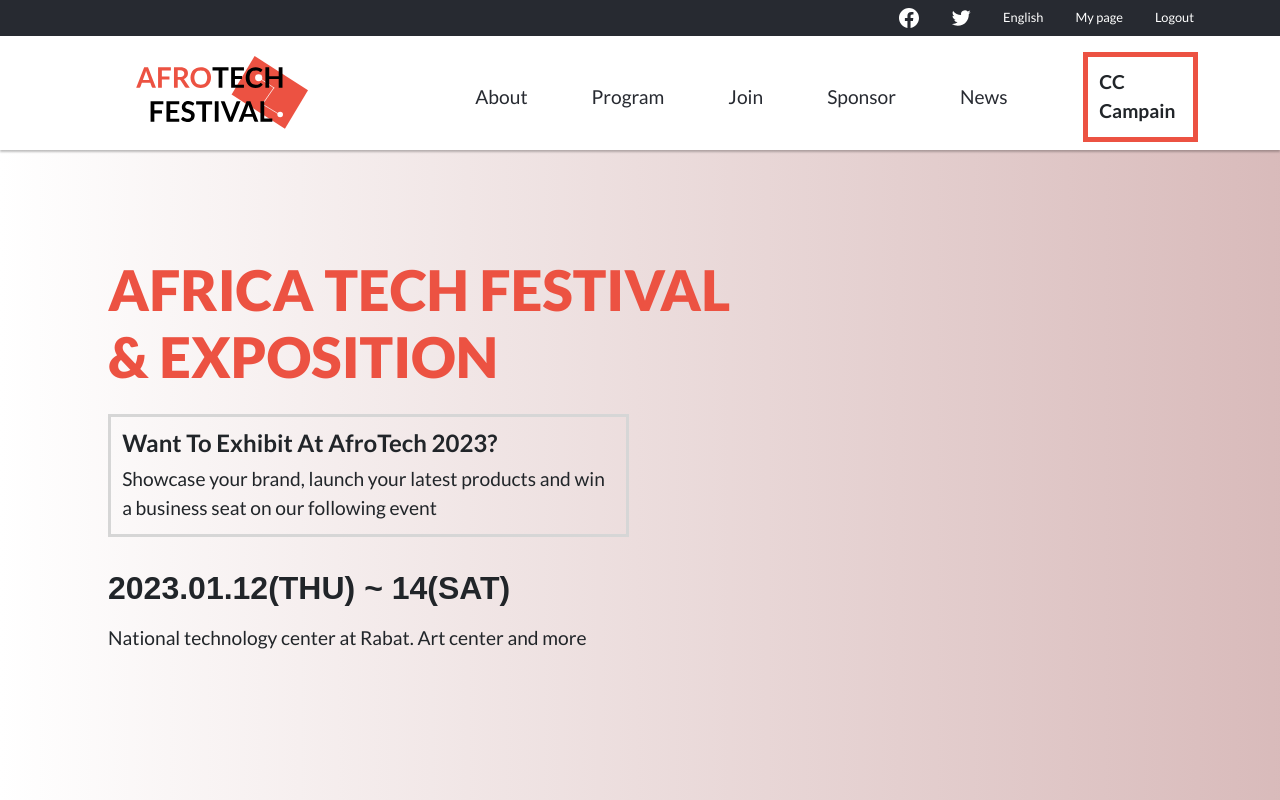
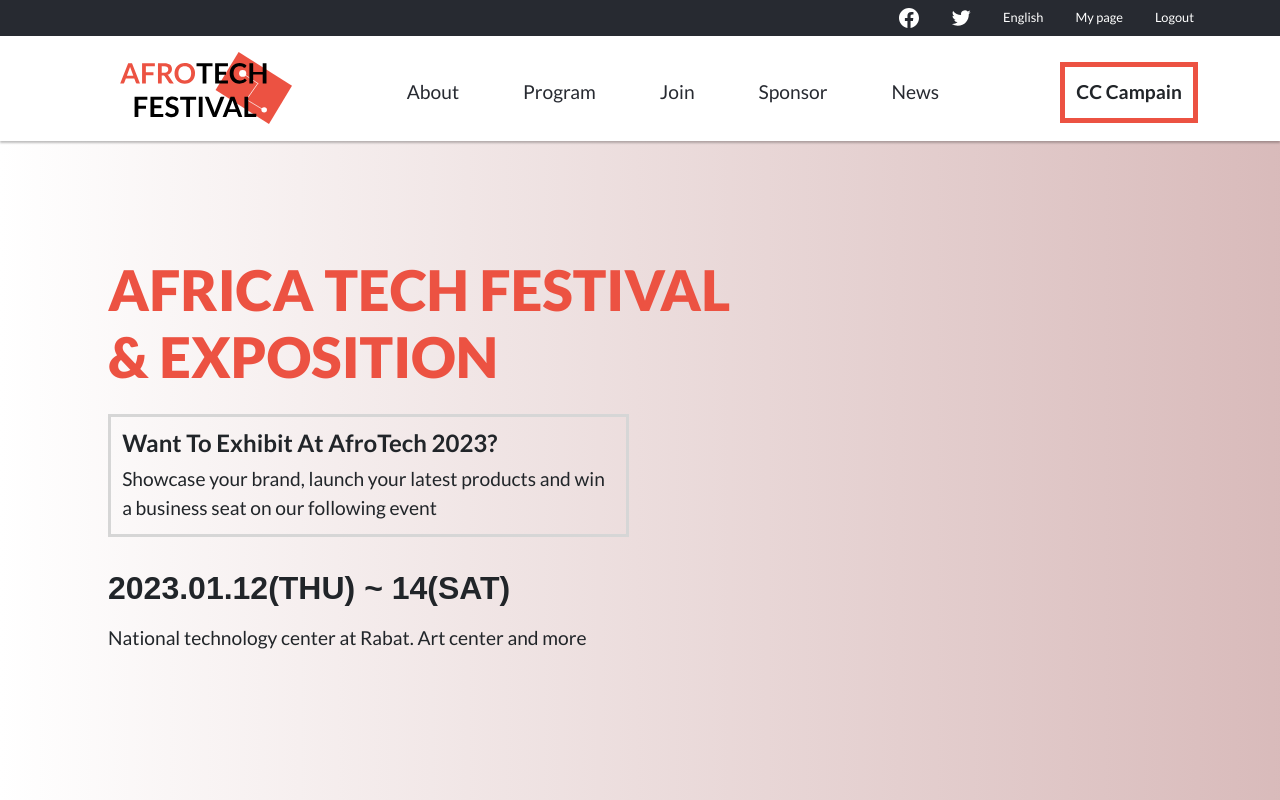
Before and after one commit to tarikbouari/AfroTech-Festival, a website: page index.html in a window 1280 px wide. Shown: the top 800 px of the page. Drawn offline with Linux system fonts and the light colour scheme.

Commit message:
style navigation

```diff
--- a/css/global.css
+++ b/css/global.css
@@ -355,6 +355,7 @@
     position: inherit;
     background-color: #fff;
     transform: inherit;
+    width: 60%;
   }
 
   a {
@@ -431,12 +432,12 @@
 
   .box-logo {
     display: flex;
-    gap: 1rem;
   }
 
   .box-menu {
     display: flex;
     gap: 3rem;
+    justify-content: space-between;
   }
 
   .campain {
```
